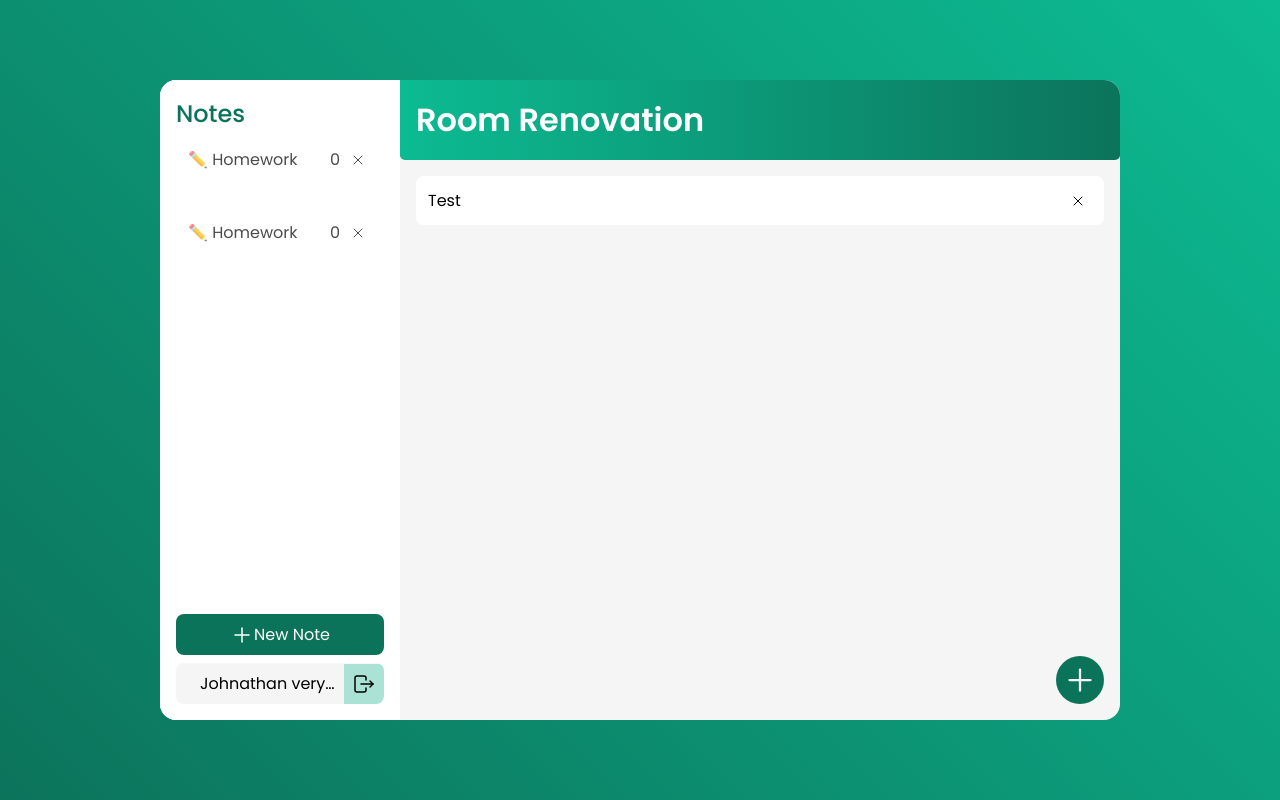
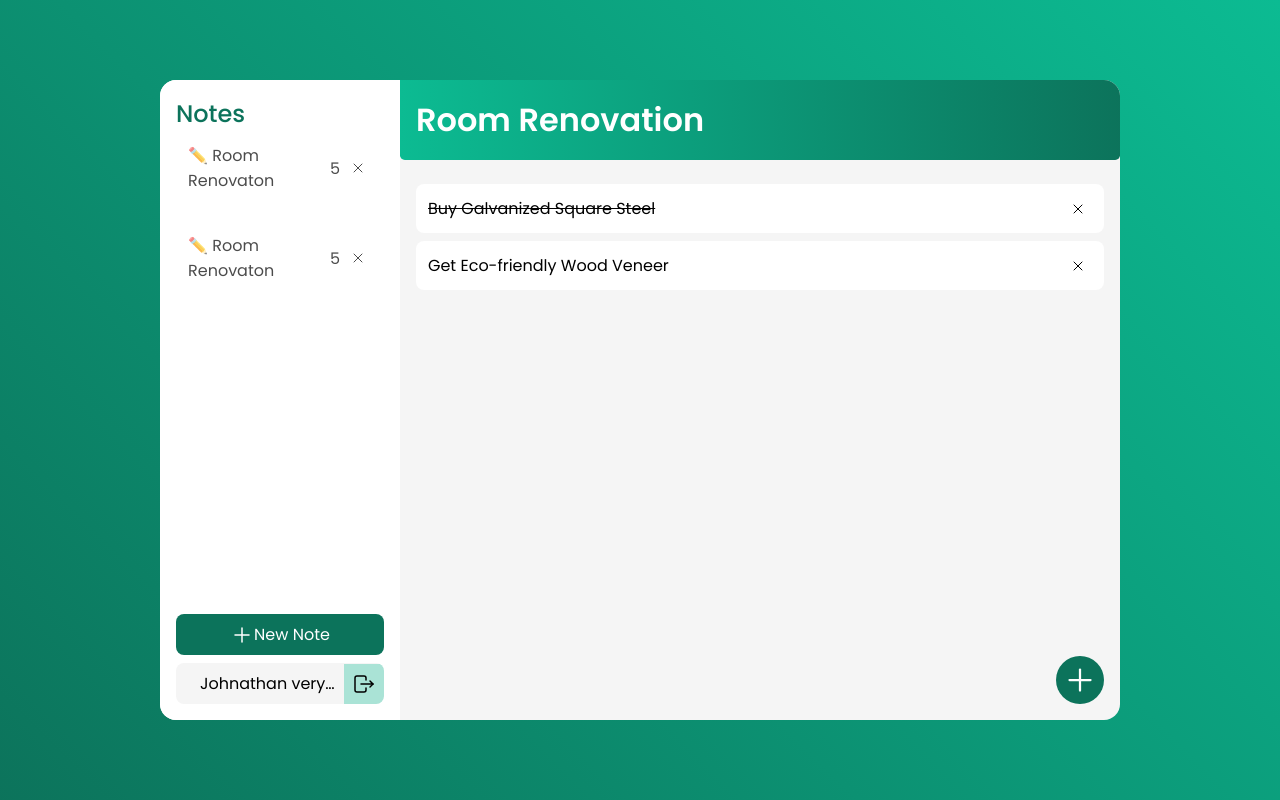
Before and after one commit to Spimy/zero-to-web-hero, a Vue app in the folder client/: page / in a window 1280 px wide. Built offline with nearby package versions, Linux system fonts and the light colour scheme.

Commit message:
🆕 NEW : add more code to fit time

```diff
--- a/client/src/components/TodoItem.vue
+++ b/client/src/components/TodoItem.vue
@@ -1,8 +1,14 @@
-<script setup lang="ts"></script>
+<script setup lang="ts">
+const props = defineProps<{
+  isCompleted: boolean;
+}>();
+</script>
 
 <template>
   <div class="todoItem">
-    <div class="todoItem__text"><slot></slot></div>
+    <div class="todoItem__text" :class="{ 'todoItem__text--active': props.isCompleted }">
+      <slot></slot>
+    </div>
     <button class="todoItem__delete">
       <svg
         xmlns="http://www.w3.org/2000/svg"
@@ -31,10 +37,15 @@
   display: flex;
   justify-content: center;
   align-items: center;
+  margin: 0.5rem 0;
 }
 
 .todoItem__text {
   flex: 1;
+}
+
+.todoItem__text--active {
+  text-decoration: line-through;
 }
 
 .todoItem__delete {
--- a/client/src/components/TodoNote.vue
+++ b/client/src/components/TodoNote.vue
@@ -1,20 +1,17 @@
 <script setup lang="ts">
-defineProps({
-  isActive: Boolean,
-  todoNum: {
-    type: Number,
-    default: 0
-  }
-});
+const props = defineProps<{
+  isActive: boolean;
+  todoNum: number;
+}>();
 </script>
 
 <template>
-  <div class="todoNote" :class="{ 'todoNote--active': isActive }">
+  <div class="todoNote" :class="{ 'todoNote--active': props.isActive }">
     <div class="todoNote__left">
       <p class="todoNote__text"><slot></slot></p>
     </div>
     <div class="todoNote__right">
-      <p class="todoNote__num">{{ todoNum }}</p>
+      <p class="todoNote__num">{{ props.todoNum }}</p>
       <button class="todoNote__delete">
         <svg
           xmlns="http://www.w3.org/2000/svg"
--- a/client/src/views/HomeView.vue
+++ b/client/src/views/HomeView.vue
@@ -7,17 +7,27 @@ import TodoNote from '@/components/TodoNote.vue';
 const router = useRouter();
 
 const notes = ref([
-  { title: '✏️ Homework', num: 5 },
-  { title: '✏️ Homework', num: 5 }
+  { title: '✏️ Room Renovaton', num: 5 },
+  { title: '✏️ Room Renovaton', num: 5 }
 ]);
-const activeIndex = ref<number | null>(null);
+
+const todos = ref([
+  { content: 'Buy Galvanized Square Steel', isCompleted: true },
+  { content: 'Get Eco-friendly Wood Veneer', isCompleted: false }
+]);
+
+const activeNote = ref<number | null>(null);
 const showNoteInput = ref(false);
 const newNoteTitle = ref('');
 const showTodoInput = ref(false);
 const newTodoTitle = ref('');
 
 const toggleActive = async (index: number) => {
-  activeIndex.value = index;
+  activeNote.value = index;
+};
+
+const toggleCompleted = (index: number) => {
+  todos.value[index].isCompleted = !todos.value[index].isCompleted;
 };
 
 const handleCreateNote = async (event: KeyboardEvent) => {
@@ -69,14 +79,15 @@ const handleLogout = async () => {
       <aside class="card__notes">
         <h1>Notes</h1>
         <menu class="card__notes__items">
-          <todoNote
+          <TodoNote
             v-for="(note, index) in notes"
             :key="index"
-            :isActive="activeIndex === index"
+            :isActive="activeNote === index"
+            :todoNum="note.num"
             @click="toggleActive(index)"
           >
             {{ note.title }}
-          </todoNote>
+          </TodoNote>
         </menu>
 
         <button class="card__notes__add" @click="showNoteInput = true" v-if="!showNoteInput">
@@ -133,7 +144,16 @@ const handleLogout = async () => {
 
       <main class="card__todos">
         <h1>Room Renovation</h1>
-        <menu class="card__todos__items"><TodoItem>Test</TodoItem></menu>
+        <menu class="card__todos__items">
+          <TodoItem
+            v-for="(todo, index) in todos"
+            :key="index"
+            @click="toggleCompleted(index)"
+            :isCompleted="todo.isCompleted"
+          >
+            {{ todo.content }}
+          </TodoItem>
+        </menu>
 
         <button class="card__todos__items__add" @click="showTodoInput = true" v-if="!showTodoInput">
           <svg
```
